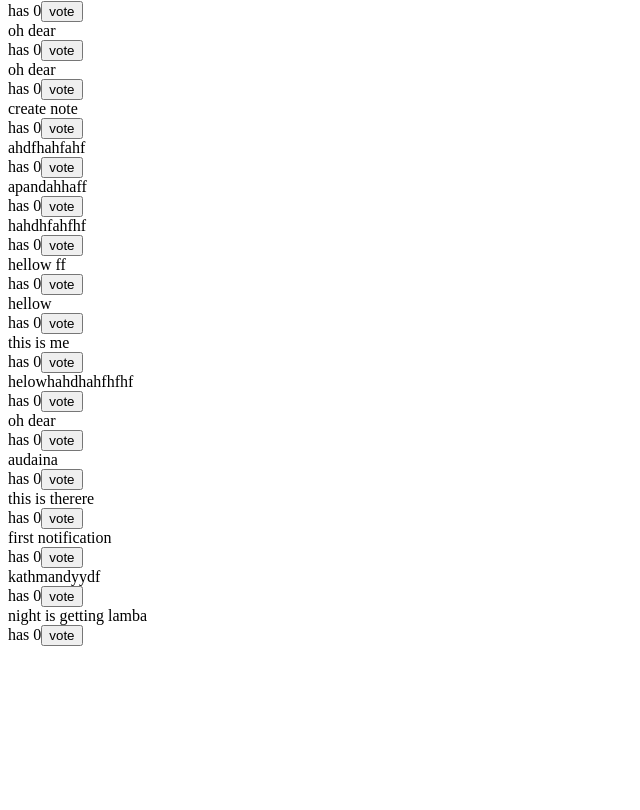
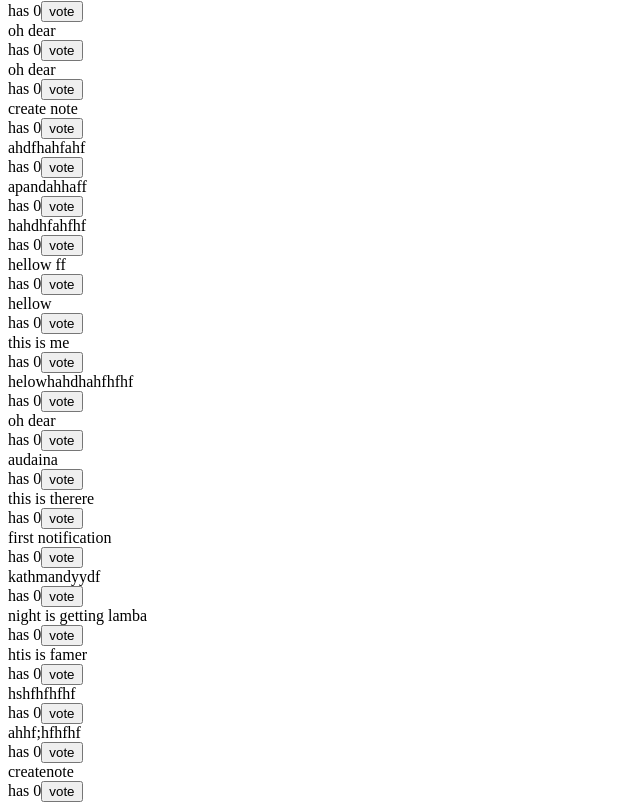
Before and after one commit to pratiksj/query-anecdote, a React (Create React App) app: page / in a window 1280 px wide. Shown: the part 606-1416 px from the top of the page, without its empty margins (0-640 px from the left). Before the commit the page ends 1260 px from the top, so only its background shows below. Built offline with nearby package versions, Linux system fonts and the light colour scheme; data requests are answered from the project's data file.

Commit message:
feat: error handling for the post

```diff
--- a/db.json
+++ b/db.json
@@ -143,6 +143,26 @@
       "content": "night is getting lamba",
       "votes": 0,
       "id": "k37G9kl"
+    },
+    {
+      "content": "htis is famer",
+      "votes": 0,
+      "id": "r8rOJA4"
+    },
+    {
+      "content": "hshfhfhfhf",
+      "votes": 0,
+      "id": "4XHN0fC"
+    },
+    {
+      "content": "ahhf;hfhfhf",
+      "votes": 0,
+      "id": "9MOv-GY"
+    },
+    {
+      "content": "createnote",
+      "votes": 0,
+      "id": "S5rEFEp"
     }
   ]
 }
--- a/src/components/AnecdoteForm.js
+++ b/src/components/AnecdoteForm.js
@@ -8,24 +8,35 @@ const AnecdoteForm = ({type}) => {
   const [notification,dispatch] = useContext(AnecdoteContext)
 
 const queryClient = useQueryClient()
+
 const newAnecdoteMutation = useMutation(createAnecdote,{
   onSuccess: (newAnecdote) => {
     console.log(newAnecdote,"i am new anecdote")
     const notes = queryClient.getQueryData('anecdotes')
       queryClient.setQueryData('anecdotes', notes.concat(newAnecdote))
-      dispatch({type:"SET_NOTIFICATION",message:`${newAnecdote.content} has added`})
-      setTimeout(()=>{
-        dispatch({type:"CLEAR_NOTIFICATION"})
-      },2000)
+
 
   },
 })
 
-  const onCreate = (event) => {
+
+  const onCreate = async (event) => {
     event.preventDefault()
     const content = event.target.anecdote.value
     event.target.anecdote.value = ''
-    newAnecdoteMutation.mutate({content,votes:0})
+    //newAnecdoteMutation.mutate({content,votes:0})
+    try{
+      await newAnecdoteMutation.mutateAsync({content,votes:0})
+      dispatch({type:"SET_NOTIFICATION",message:`${content} has added`})
+      setTimeout(()=>{
+        dispatch({type:"CLEAR_NOTIFICATION"})
+      },2000)
+    } catch(error){
+      dispatch({type:"SET_NOTIFICATION",message:error.response.data.error})
+      setTimeout(()=>{
+        dispatch({type:"CLEAR_NOTIFICATION"})
+      },2000)
+    }
 
 }
 
```
Also changed, not shown: server1.js (+12 -1 lines).
